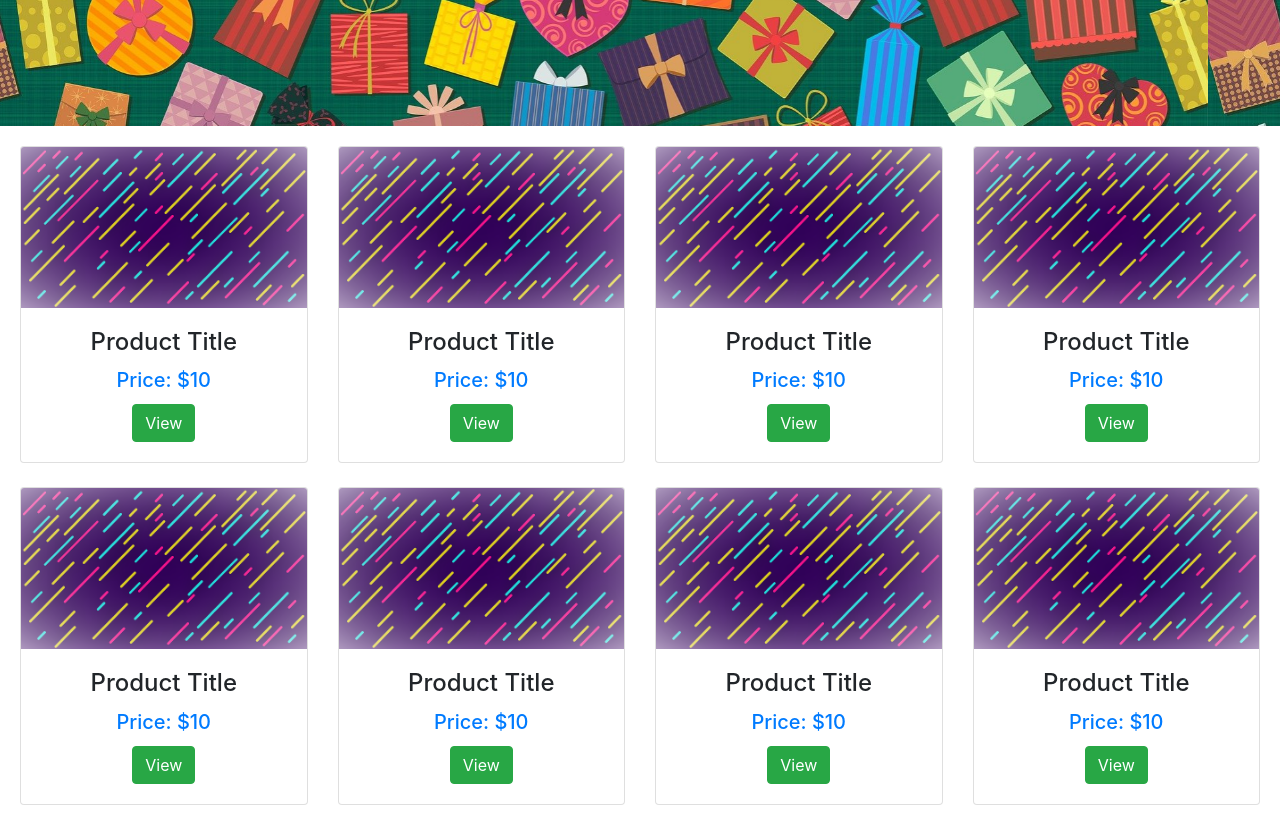
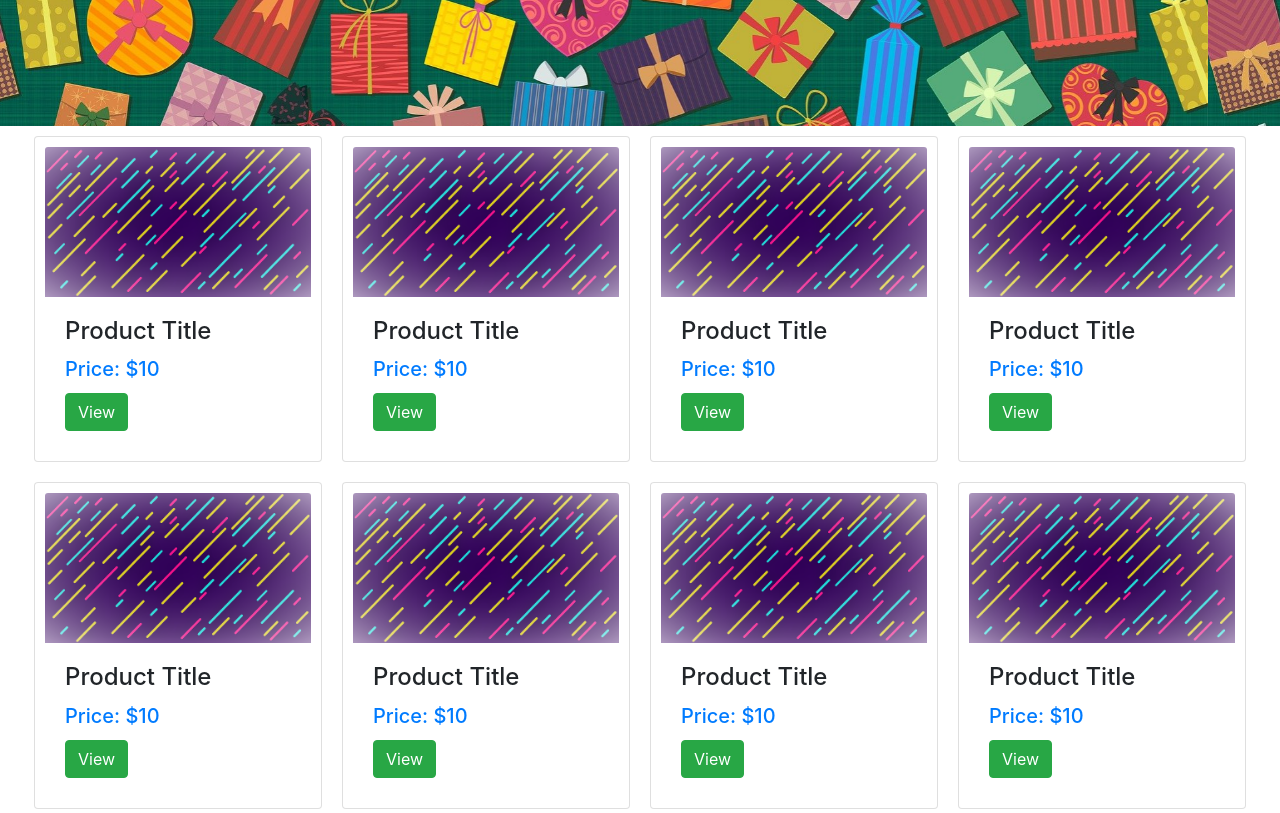
Before and after one commit to mjabasith/online-store-web-app, a plain HTML site: page index.html in a window 1280 px wide. Shown: the part 280-1093 px from the top of the page. Drawn offline with nearby package versions, Linux system fonts and the light colour scheme.

Commit message:
minor improvements

```diff
--- a/index.html
+++ b/index.html
@@ -53,10 +53,34 @@
           <span class="sr-only">Next</span>
         </a>
     </div>
-    <div class="row row-cols-1 row-cols-md-4 text-center product">
-        <div class="col mb-4">
-          <div class="card h-100">
-            <img src="images/product.png" class="card-img-top" alt="...">
+    <div class="container-fluid">
+      <div class="row d-flex justify-content-center">
+          <div class="card" style="width: 18rem;">
+            <img class="card-img-top" src="images/product.png">
+            <div class="card-body">
+              <h4 class="card-title">Product Title</h4>
+              <h5 class="card-title text-primary">Price: $10</h5>
+              <a href="#" class="btn btn-success">View</a>
+            </div>
+          </div>
+          <div class="card" style="width: 18rem;">
+              <img class="card-img-top" src="images/product.png">
+              <div class="card-body">
+                <h4 class="card-title">Product Title</h4>
+                <h5 class="card-title text-primary">Price: $10</h5>
+                <a href="#" class="btn btn-success">View</a>
+              </div>
+          </div>
+          <div class="card" style="width: 18rem;">
+            <img class="card-img-top" src="images/product.png">
+            <div class="card-body">
+              <h4 class="card-title">Product Title</h4>
+              <h5 class="card-title text-primary">Price: $10</h5>
+              <a href="#" class="btn btn-success">View</a>
+            </div>
+          </div>
+          <div class="card" style="width: 18rem;">
+            <img class="card-img-top" src="images/product.png">
             <div class="card-body">
               <h4 class="card-title">Product Title</h4>
               <h5 class="card-title text-primary">Price: $10</h5>
@@ -64,9 +88,33 @@
             </div>
           </div>
       </div>
-        <div class="col mb-4">
-            <div class="card h-100">
-              <img src="images/product.png" class="card-img-top" alt="...">
+      <div class="row d-flex justify-content-center">
+          <div class="card" style="width: 18rem;">
+            <img class="card-img-top" src="images/product.png">
+            <div class="card-body">
+              <h4 class="card-title">Product Title</h4>
+              <h5 class="card-title text-primary">Price: $10</h5>
+              <a href="#" class="btn btn-success">View</a>
+            </div>
+          </div>
+          <div class="card" style="width: 18rem;">
+            <img class="card-img-top" src="images/product.png">
+            <div class="card-body">
+              <h4 class="card-title">Product Title</h4>
+              <h5 class="card-title text-primary">Price: $10</h5>
+              <a href="#" class="btn btn-success">View</a>
+            </div>
+          </div>
+          <div class="card" style="width: 18rem;">
+            <img class="card-img-top" src="images/product.png">
+            <div class="card-body">
+              <h4 class="card-title">Product Title</h4>
+              <h5 class="card-title text-primary">Price: $10</h5>
+              <a href="#" class="btn btn-success">View</a>
+            </div>
+          </div>
+          <div class="card" style="width: 18rem;">
+            <img class="card-img-top" src="images/product.png">
             <div class="card-body">
               <h4 class="card-title">Product Title</h4>
               <h5 class="card-title text-primary">Price: $10</h5>
@@ -74,59 +122,33 @@
             </div>
           </div>
       </div>
-          <div class="col mb-4">
-            <div class="card h-100">
-              <img src="images/product.png" class="card-img-top" alt="...">
+      <div class="row d-flex justify-content-center">
+        <div class="card" style="width: 18rem;">
+          <img class="card-img-top" src="images/product.png">
           <div class="card-body">
             <h4 class="card-title">Product Title</h4>
             <h5 class="card-title text-primary">Price: $10</h5>
             <a href="#" class="btn btn-success">View</a>
           </div>
         </div>
-          </div>
-          <div class="col mb-4">
-            <div class="card h-100">
-              <img src="images/product.png" class="card-img-top" alt="...">
+        <div class="card" style="width: 18rem;">
+          <img class="card-img-top" src="images/product.png">
           <div class="card-body">
             <h4 class="card-title">Product Title</h4>
             <h5 class="card-title text-primary">Price: $10</h5>
             <a href="#" class="btn btn-success">View</a>
           </div>
         </div>
-          </div>
-          <div class="col mb-4">
-            <div class="card h-100">
-              <img src="images/product.png" class="card-img-top" alt="...">
+        <div class="card" style="width: 18rem;">
+          <img class="card-img-top" src="images/product.png">
           <div class="card-body">
             <h4 class="card-title">Product Title</h4>
             <h5 class="card-title text-primary">Price: $10</h5>
             <a href="#" class="btn btn-success">View</a>
           </div>
         </div>
-          </div>
-          <div class="col mb-4">
-            <div class="card h-100">
-              <img src="images/product.png" class="card-img-top" alt="...">
-              <div class="card-body">
-                <h4 class="card-title">Product Title</h4>
-                <h5 class="card-title text-primary">Price: $10</h5>
-                <a href="#" class="btn btn-success">View</a>
-              </div>
-            </div>
-          </div>
-          <div class="col mb-4">
-            <div class="card h-100">
-              <img src="images/product.png" class="card-img-top" alt="...">
-              <div class="card-body">
-                <h4 class="card-title">Product Title</h4>
-                <h5 class="card-title text-primary">Price: $10</h5>
-                <a href="#" class="btn btn-success">View</a>
-              </div>
-            </div>
-          </div>
-          <div class="col mb-4">
-            <div class="card h-100">
-              <img src="images/product.png" class="card-img-top" alt="...">
+        <div class="card" style="width: 18rem;">
+          <img class="card-img-top" src="images/product.png">
           <div class="card-body">
             <h4 class="card-title">Product Title</h4>
             <h5 class="card-title text-primary">Price: $10</h5>
@@ -135,7 +157,6 @@
         </div>
     </div>
     </div>
-
     <!-- Optional JavaScript; choose one of the two! -->
 
     <!-- Option 1: jQuery and Bootstrap Bundle (includes Popper) -->
--- a/style.css
+++ b/style.css
@@ -4,3 +4,7 @@
 .product{
     padding: 20px;
 }
+.card{
+    padding: 10px;
+    margin: 10px;
+}
```
Lines whose indentation alone changed are shown as unchanged.
